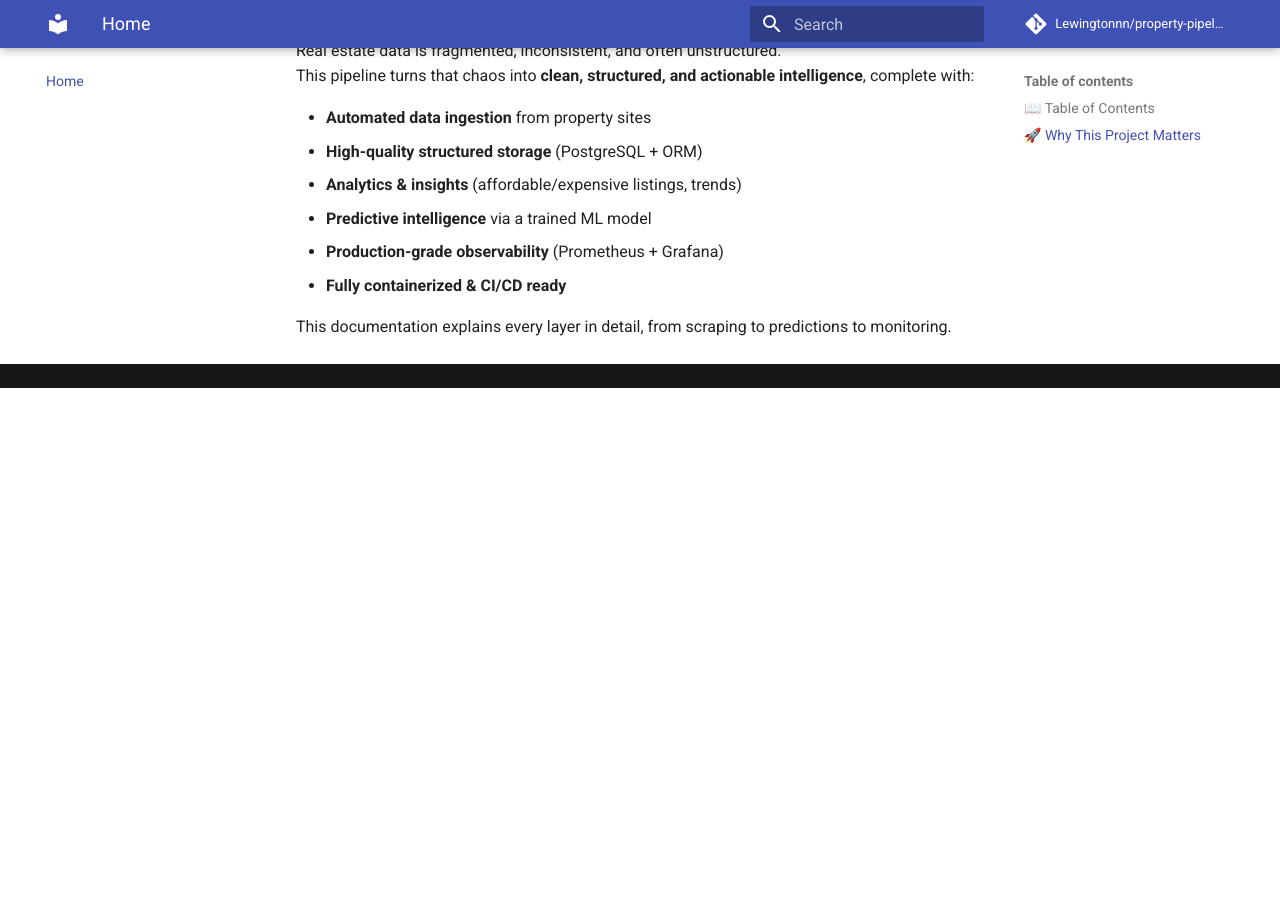
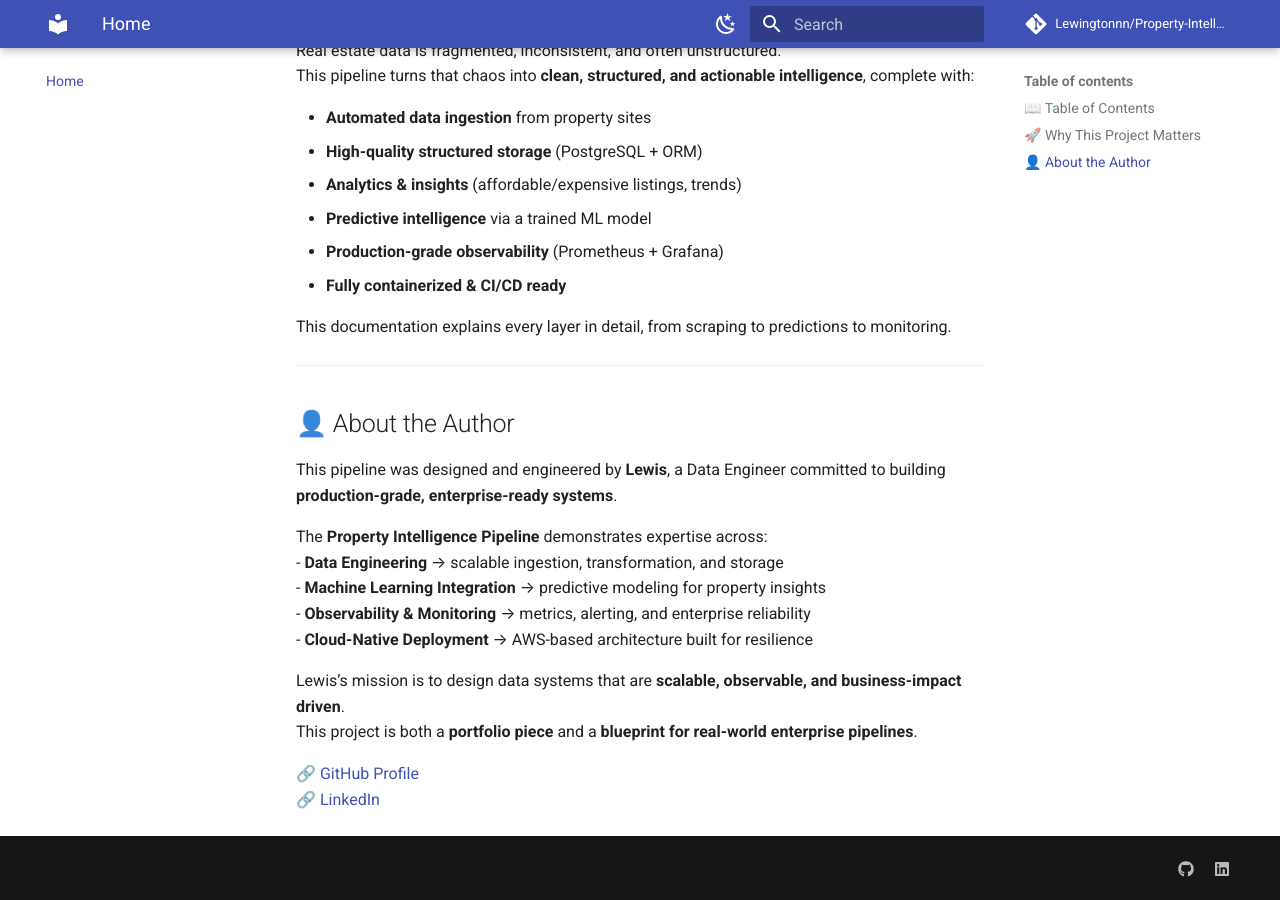
Before and after one commit to Lewingtonnn/Property-Intelligence-Pipeline, an MkDocs documentation site: the page built from docs/Index.md, in a window 1280 px wide and 900 px high, scrolled down 803 px. Built offline with MkDocs 1.6.1 and Material for MkDocs 9.7.7, drawn with Linux system fonts in a browser that asks for light colours; comment, search, counter and statistics services are not loaded; before the commit the page ends 1191 px from its top, so only the background shows below that.

Commit message:
feat: added updated mkdocs.yml

```diff
--- a/docs/Index.md
+++ b/docs/Index.md
@@ -16,7 +16,6 @@ This system is a **production-grade real estate data extraction, analytics, and
 - [Roadmap](roadmap.md)
 
 ---
-
 ## 🚀 Why This Project Matters
 Real estate data is fragmented, inconsistent, and often unstructured.
 This pipeline turns that chaos into **clean, structured, and actionable intelligence**, complete with:
@@ -29,3 +28,20 @@ This pipeline turns that chaos into **clean, structured, and actionable intellig
 - **Fully containerized & CI/CD ready**
 
 This documentation explains every layer in detail, from scraping to predictions to monitoring.
+
+---
+## 👤 About the Author
+
+This pipeline was designed and engineered by **Lewis**, a Data Engineer committed to building **production-grade, enterprise-ready systems**.
+
+The **Property Intelligence Pipeline** demonstrates expertise across:
+- **Data Engineering** → scalable ingestion, transformation, and storage
+- **Machine Learning Integration** → predictive modeling for property insights
+- **Observability & Monitoring** → metrics, alerting, and enterprise reliability
+- **Cloud-Native Deployment** → AWS-based architecture built for resilience
+
+Lewis’s mission is to design data systems that are **scalable, observable, and business-impact driven**.
+This project is both a **portfolio piece** and a **blueprint for real-world enterprise pipelines**.
+
+🔗 [GitHub Profile](https://github.com/Lewingtonnn)
+🔗 [LinkedIn](https://linkedin.com/in/lewis-githua)
--- a/mkdocs.yml
+++ b/mkdocs.yml
@@ -1,33 +1,43 @@
+# Project Information
 site_name: Property Intelligence Pipeline
 site_description: Enterprise-grade Real Estate Data Extraction, Analytics & Prediction
-site_author: Lewis
+site_author: Lewis Githua
 site_url: https://Lewingtonnn.github.io/Property-Intelligence-Pipeline/
 use_directory_urls: true
 
+# Documentation & Repository
 docs_dir: docs
+repo_name: Lewingtonnn/Property-Intelligence-Pipeline
+repo_url: https://github.com/Lewingtonnn/Property-Intelligence-Pipeline
 
-repo_name: Lewingtonnn/property-pipeline
-repo_url: https://github.com/Lewingtonnn/property-pipeline
-
+# Theme & Features
 theme:
   name: material
   features:
+    - content.code.copy
+    - content.code.select
+    - navigation.instant
     - navigation.tabs
     - navigation.top
-    - content.code.copy
+    - navigation.tracking
+    - search.highlight
     - search.suggest
-    - search.highlight
+
   palette:
     - scheme: default
-      primary: indigo
-      accent: blue
-    - scheme: slate
       primary: indigo
       accent: blue
       toggle:
         icon: material/weather-night
         name: Switch to dark mode
+    - scheme: slate
+      primary: indigo
+      accent: blue
+      toggle:
+        icon: material/weather-sunny
+        name: Switch to light mode
 
+# Navigation
 nav:
   - Home: Index.md
   - System Architecture: architecture.md
@@ -39,24 +49,43 @@ nav:
   - Operations: operations.md
   - Roadmap: roadmap.md
 
+# Markdown Extensions
 markdown_extensions:
   - admonition
-  - codehilite
+  - codehilite:
+      guess_lang: true
   - footnotes
+  - pymdownx.details
+  - pymdownx.superfences:
+      custom_fences:
+        - name: mermaid
+          class: mermaid
+          format: !!python/name:pymdownx.superfences.fence_code_format
+  - pymdownx.tasklist:
+      custom_checkbox: true
+  - pymdownx.emoji:
+      emoji_index: !!python/name:materialx.emoji.twemoji
+      emoji_generator: !!python/name:materialx.emoji.to_svg
   - toc:
       permalink: true
-  - pymdownx.details
-  - pymdownx.superfences
-  - pymdownx.tasklist
-  - pymdownx.emoji
+      toc_depth: 3
 
+# Plugins
+plugins:
+  - search:
+      lang: en
+      separator: '[\s\-,:!=\[\]{}()&"/\\]+'
 
+# Extra Configuration
+extra:
+  social:
+    - icon: fontawesome/brands/github
+      link: https://github.com/Lewingtonnn
+    - icon: fontawesome/brands/linkedin
+      link: https://linkedin.com/in/lewis-githua
 
-extra:
   generator: false
-
-plugins:
-  - search
-
-extra_javascript:
-  - https://unpkg.com/@highlightjs/cdn-assets@11.7.0/highlight.min.js
+  copyright: "© 2025 Lewis Githua"
+  announcement:
+    type: primary
+    text: "🚀 Enterprise-grade data pipeline built for real estate intelligence."
```
Also changed, not shown: site/404.html, site/Index/index.html, site/api_reference/index.html, site/architecture/index.html, site/components/index.html, site/deployment/index.html, site/ml_pipeline/index.html, site/observability/index.html, site/operations/index.html, site/roadmap/index.html, site/search/search_index.json.
